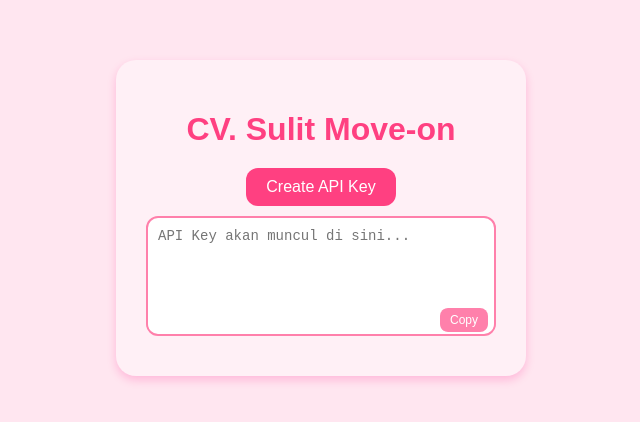
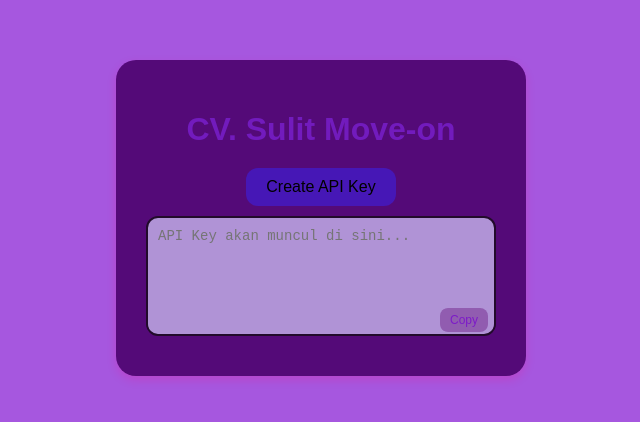
Before and after one commit to FalqahiAkbarAdzaki/161_APIKey, a website: page public/index.html in a window 1280 px wide. Shown: the part 182-604 px from the top of the page, without its empty margins (319-959 px from the left). Drawn offline with Linux system fonts and the light colour scheme.

Commit message:
revisi index.js dan perubahan warna

```diff
--- a/public/index.html
+++ b/public/index.html
@@ -7,7 +7,7 @@
   <style>
     body {
       font-family: 'Poppins', sans-serif;
-      background-color: #ffe6f0;
+      background-color: #a657df;
       color: #4a4a4a;
       display: flex;
       justify-content: center;
@@ -16,7 +16,7 @@
       margin: 0;
     }
     .container {
-      background-color: #fff0f6;
+      background-color: #540a78;
       border-radius: 20px;
       box-shadow: 0 4px 10px rgba(255, 0, 128, 0.2);
       padding: 30px;
@@ -25,12 +25,12 @@
       position: relative;
     }
     h1 {
-      color: #ff4081;
+      color: #721bbd;
       margin-bottom: 20px;
     }
     .btn {
-      background-color: #ff4081;
-      color: white;
+      background-color: #4617b6;
+      color: rgb(0, 0, 0);
       border: none;
       border-radius: 12px;
       padding: 10px 20px;
@@ -39,7 +39,7 @@
       transition: background-color 0.3s ease;
       margin-bottom: 10px;
     }
-    .btn:hover { background-color: #ff6699; }
+    .btn:hover { background-color: #a174d1; }
 
     .textarea-wrapper {
       position: relative;
@@ -49,12 +49,12 @@
     textarea {
       width: 100%;
       height: 120px;
-      border: 2px solid #ff80ab;
+      border: 2px solid #220b2b;
       border-radius: 12px;
       padding: 10px;
       font-size: 14px;
       resize: none;
-      background-color: #fff;
+      background-color: #b093d6;
       color: #333;
       box-sizing: border-box;
     }
@@ -63,8 +63,8 @@
       position: absolute;
       bottom: 8px;
       right: 8px;
-      background-color: #ff80ab;
-      color: #fff;
+      background-color: #915cb0;
+      color: #7d1bc8;
       border: none;
       border-radius: 8px;
       padding: 5px 10px;
@@ -73,7 +73,7 @@
       transition: background-color 0.2s ease;
     }
 
-    .copy-btn:hover { background-color: #ff99bd; }
+    .copy-btn:hover { background-color: hsl(266, 31%, 49%); }
 
     .hint {
       font-size: 12px;
```
Also changed, not shown: index.js (+51 -2 lines).
